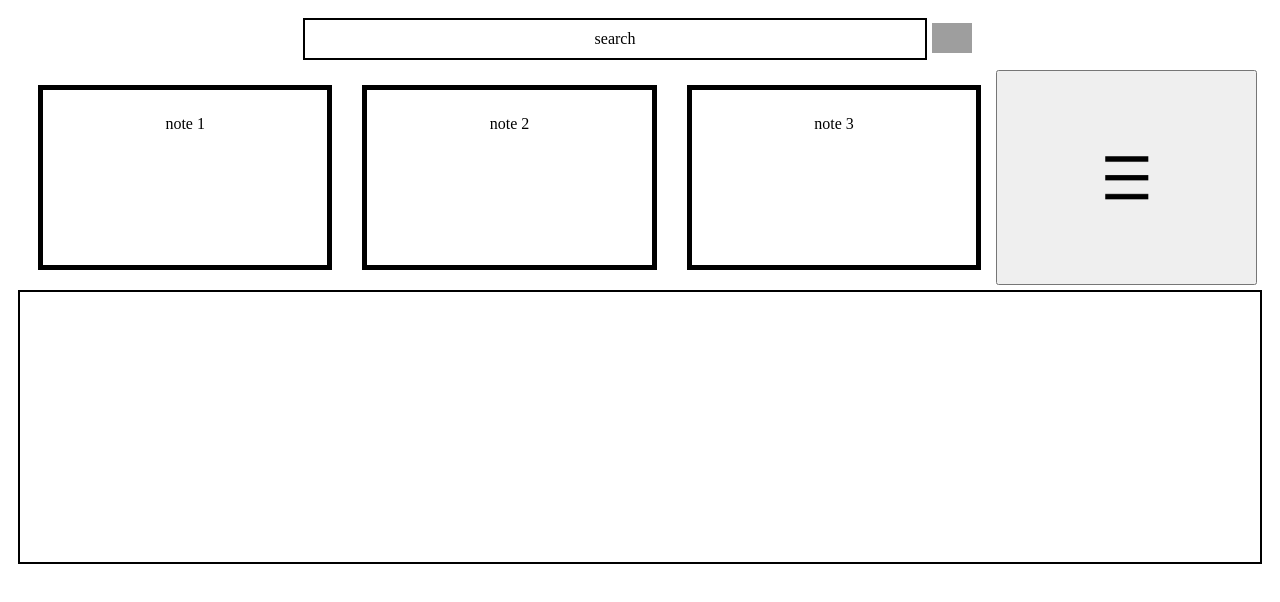
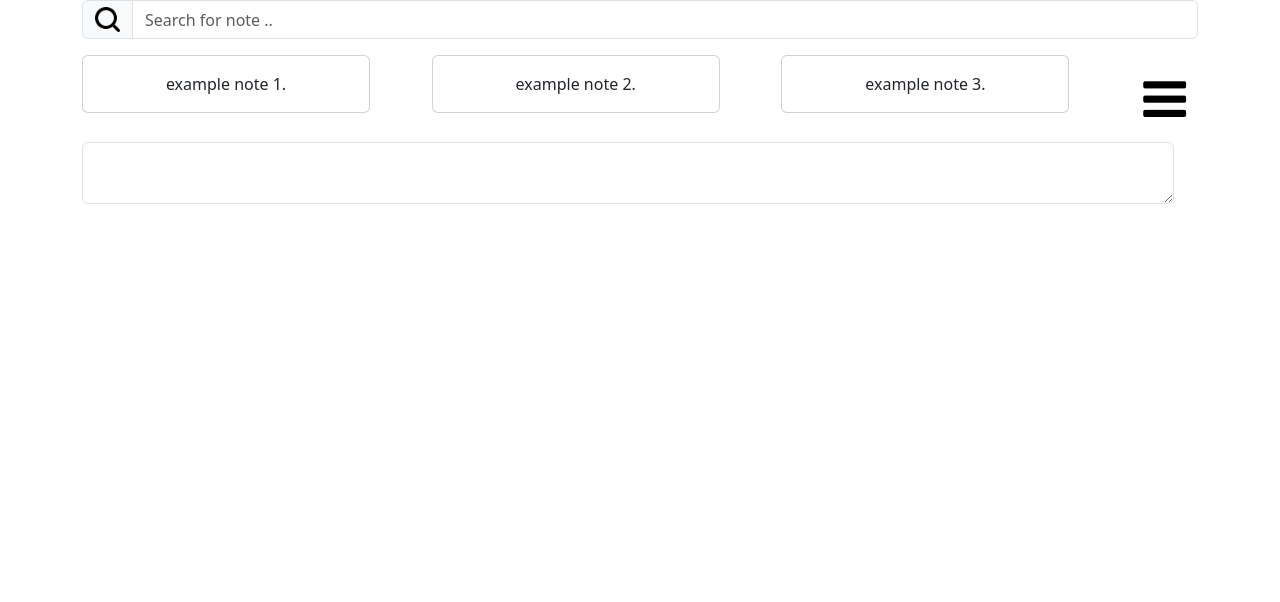
Before and after one commit to psktcsharp/100days-frontend, a plain HTML site: page index.html in a window 1280 px wide. Drawn offline with nearby package versions, Linux system fonts and the light colour scheme; grey boxes are pictures that could not be loaded.

Commit message:
added bootstrap, replaced old code with bootstrap grid and input

```diff
--- a/index.html
+++ b/index.html
@@ -1,76 +1,81 @@
-<html>
+<!doctype html>
+<html lang="en">
 <head>
+    <meta charset="utf-8">
+    <meta name="viewport" content="width=device-width, initial-scale=1">
+    <link href="https://cdn.jsdelivr.net/npm/bootstrap@5.3.0-alpha1/dist/css/bootstrap.min.css" rel="stylesheet" integrity="sha384-GLhlTQ8iRABdZLl6O3oVMWSktQOp6b7In1Zl3/Jr59b6EGGoI1aFkw7cmDA6j6gD" crossorigin="anonymous">
+    <!-- Add icon library -->
+    <link rel="stylesheet" href="https://cdnjs.cloudflare.com/ajax/libs/font-awesome/4.7.0/css/font-awesome.min.css">
     <style>
-        .grid-cont{
-            display: grid;
-            grid-template-columns: auto  ;
-            background-color: white;
-            padding: 10px;
+        .selector-for-some-widget {
+  box-sizing: content-box;
+}
+                .btn {
+        background-color: white;
+        border: none;
+        color: black;
+        font-size: 50px;
+        cursor: pointer;
         }
-        .grid-cont-search{
-            display: grid;
-            grid-template-columns: auto auto ;
-            background-color: white;
-            justify-content: center;
-        }
-        .notes-grid{
-            display: grid;
-            grid-template-columns: auto auto auto auto ;
-            background-color: white;
-            padding: 5px;
 
-        }
-        .notes-item{
-            background-color: white;
-            padding: 5px;
-            text-align: center;
-            border: 5px solid black;
-            padding: 25px;
-            height: 125px;
-            margin: 15px;
-        }
-        .search{
-            background-color: white;
-            border: 2px solid black;
-            padding: 10px;
-            margin-bottom: 5px;
-            font-size: medium;
-            text-align: center;
-            width: 600px;
-        }
-        .noteslist{
-            background-color: white;
-            border: 1px solid black;
-            padding: 10px;
-            margin-bottom: 15px;
-            font-size: medium;
-            text-align: center;
-        }
-        .content{
-            background-color: white;
-            border: 2px solid black;
-            padding: 10px;
-            height: 250;
-            font-size: medium;
-            text-align: center;
-        }
-        .icon{
-            height: 30px;
-            text-align: center;
-            margin: 5px;
+        /* Darker background on mouse-over */
+        .btn:hover {
+        background-color: gray;
         }
     </style>
     <body>
-        <div class="grid-cont">
-            <div class="grid-cont-search"><div class="search">search</div><img class="icon" src="https://cdn-icons-png.flaticon.com/512/3917/3917754.png"  ></img></div>
-            <div class="notes-grid">
-                <div class="notes-item">note 1</div>
-                <div class="notes-item">note 2</div>
-                <div class="notes-item">note 3</div>
-              <button ><img src="more.png" height="50px"/></button>
-            </div>
+
+
+
+            <div class="container text-center">
+                <div class="row">
+                    <div class="col">
+                        <div class="input-group mb-3">
+                        <span class="input-group-text" id="addon-wrapping"><img src="serachpng.png" style="height: 25px;"></img></span>
+                        <input type="text" class="form-control" placeholder="Search for note .." aria-label="Search" aria-describedby="basic-addon1">
+                    </div>
+                      </div>
+                    </div>
+                <div class="row">
+                  <div class="col">
+                    <div class="card" style="width: 18rem;">
+                        <div class="card-body">
+                          <p class="card-text">example note 1.</p>
+                        </div>
+                      </div>
+                  </div>
+                  <div class="col">
+                    <div class="card" style="width: 18rem;">
+                        <div class="card-body">
+                          <p class="card-text">example note 2.</p>
+                        </div>
+                      </div>
+                  </div>
+                  <div class="col">
+                    <div class="card" style="width: 18rem;">
+                        <div class="card-body">
+                          <p class="card-text">example note 3.</p>
+                        </div>
+                      </div>
+                  </div>
+                  <div class="col-md-auto">
+                    <button class="btn"><i class="fa fa-bars"></i></button>
+                  </div>
+                  <div class="row">
+                    <div class="col">
+                        <div class="input-group">
+                            <textarea class="form-control" aria-label="With textarea"></textarea>
+                          </div>
+                    </div>
+                </div>
+                </div>
+
+
             <div class="content"></div>
         </div>
+    </div>
+        <script src="https://cdn.jsdelivr.net/npm/bootstrap@5.3.0-alpha1/dist/js/bootstrap.bundle.min.js" integrity="sha384-w76AqPfDkMBDXo30jS1Sgez6pr3x5MlQ1ZAGC+nuZB+EYdgRZgiwxhTBTkF7CXvN" crossorigin="anonymous"></script>
+
     </body>
 </head>
 </html>
```
Also changed, not shown: serachpng.png (added).
